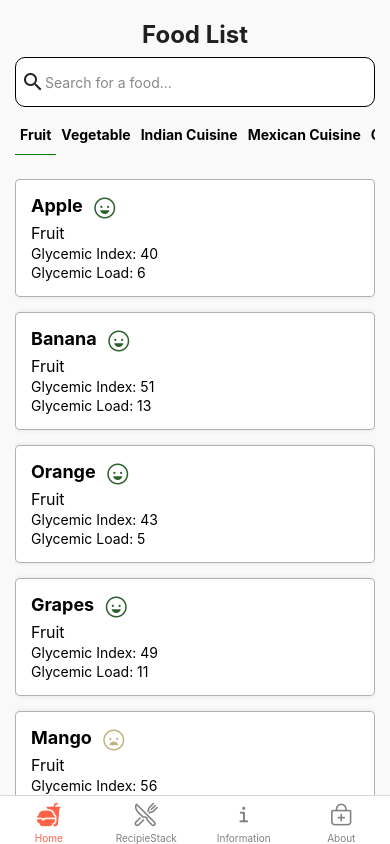
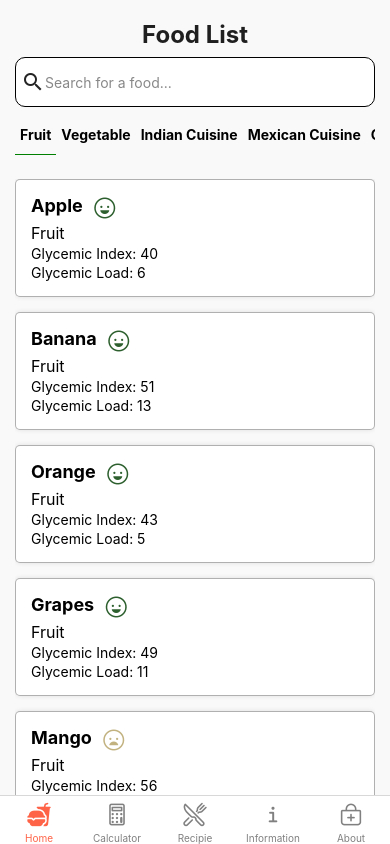
Before and after one commit to sanandurani/hijab-fyi-expo-2024, a React Native app: screen / in a window 390 px wide. Built offline with nearby package versions, Linux system fonts and the light colour scheme.

Commit message:
App.js updated.

```diff
--- a/App.js
+++ b/App.js
@@ -1,3 +1,9 @@
+// In App.js in a new project
+//API:
+//https://app.swaggerhub.com/apis/fdcnal/food-data_central_api/1.0.1#/FDC/getFoods
+//Chat gpt secret key: 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
+//Supabase password: fY12@p!_#@ss
+
 import * as React from 'react';
 import { NavigationContainer } from '@react-navigation/native';
 import { createNativeStackNavigator } from '@react-navigation/native-stack';
@@ -8,9 +14,7 @@ import Seemore from './sourcecode/Seemore';
 import Information from './sourcecode/Information';
 import About from './sourcecode/About';
 import Icon from 'react-native-vector-icons/Ionicons';
-Icon.loadFont().then(() => {
-  console.log('Ionicons font loaded');
-});
+import Summary from './sourcecode/Summary';
 
 const Stack = createNativeStackNavigator();
 const Tab = createBottomTabNavigator();
@@ -43,6 +47,32 @@ function RecipieStack() {
   )
 }
 
+function HomeStack() {
+  return(
+    <Stack.Navigator
+      screenOptions={{
+        headerStyle: {
+          elevation: 0,
+          shadowOpacity: 0,
+          backgroundColor: '#f5f5f5'
+        },
+        headerShadowVisible: false
+      }}
+
+    >
+      <Stack.Screen
+        name='HomeScreen'
+        component={Home}
+        options={{headerShown: false}}
+      />
+      <Stack.Screen
+        name='Summary'
+        component={Summary}
+        options={{headerTitle: ''}}
+      />
+    </Stack.Navigator>
+  )}
+
 function App() {
   return (
     <NavigationContainer>
@@ -53,7 +83,9 @@ function App() {
 
           if (route.name === 'Home') {
             iconName = focused ? 'fast-food' : 'fast-food-outline';
-          } else if (route.name === 'RecipieStack') {
+          } else if (route.name === 'Calculator') {
+            iconName = focused ? 'calculator' : 'calculator-outline';
+          } else if (route.name === 'Recipie') {
             iconName = focused ? 'restaurant' : 'restaurant-outline';
           } else if (route.name === 'Information') {
             iconName = focused ? 'information' : 'information-outline';
@@ -68,8 +100,9 @@ function App() {
         headerShown: false, // Hides the header for all tabs
       })}
       >
-        <Tab.Screen name="Home" component={Home} />
-        <Tab.Screen name="RecipieStack" component={RecipieStack} />
+        <Tab.Screen name="Home" component={HomeStack} />
+        <Tab.Screen name="Calculator" component={Summary} />
+        <Tab.Screen name="Recipie" component={RecipieStack} />
         <Tab.Screen name="Information" component={Information} />
         <Tab.Screen name="About" component={About} />
       </Tab.Navigator>
@@ -77,4 +110,5 @@ function App() {
   );
 }
 
-export default App;
+export default App
+;
```
